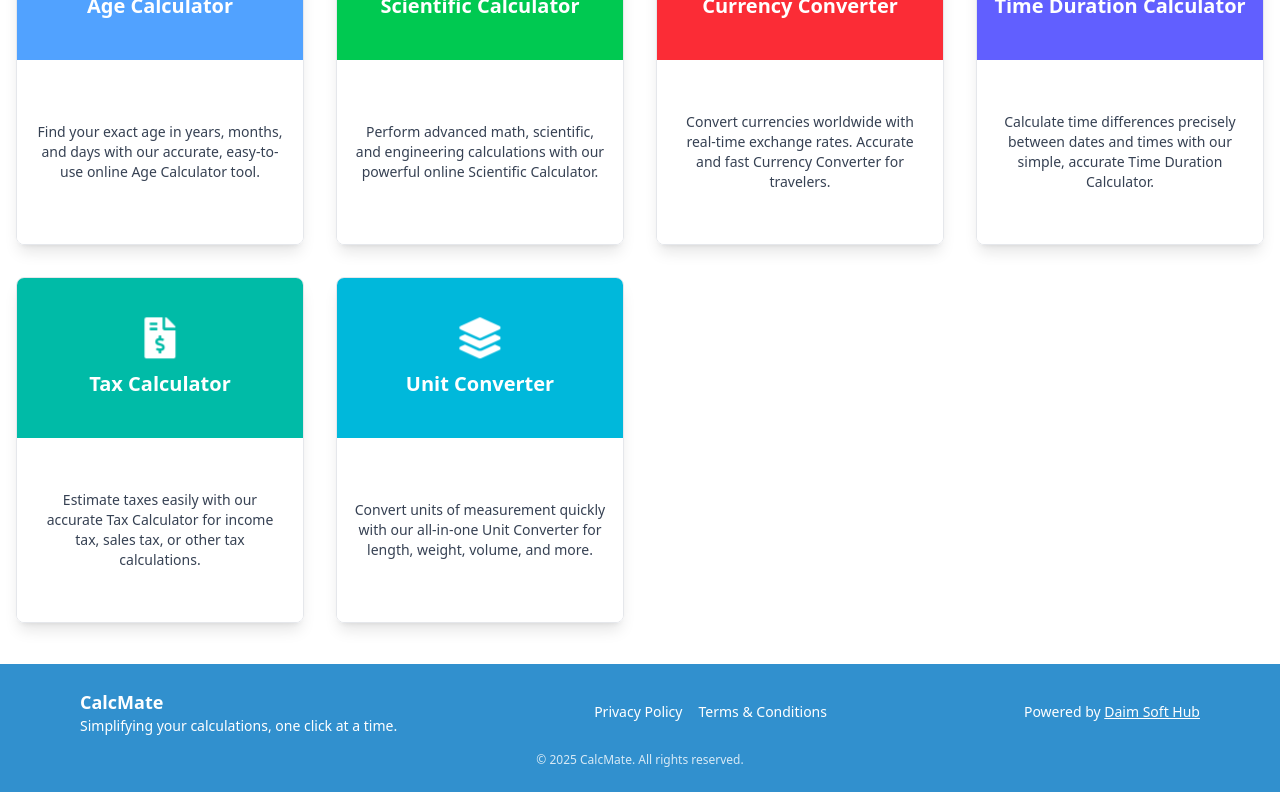
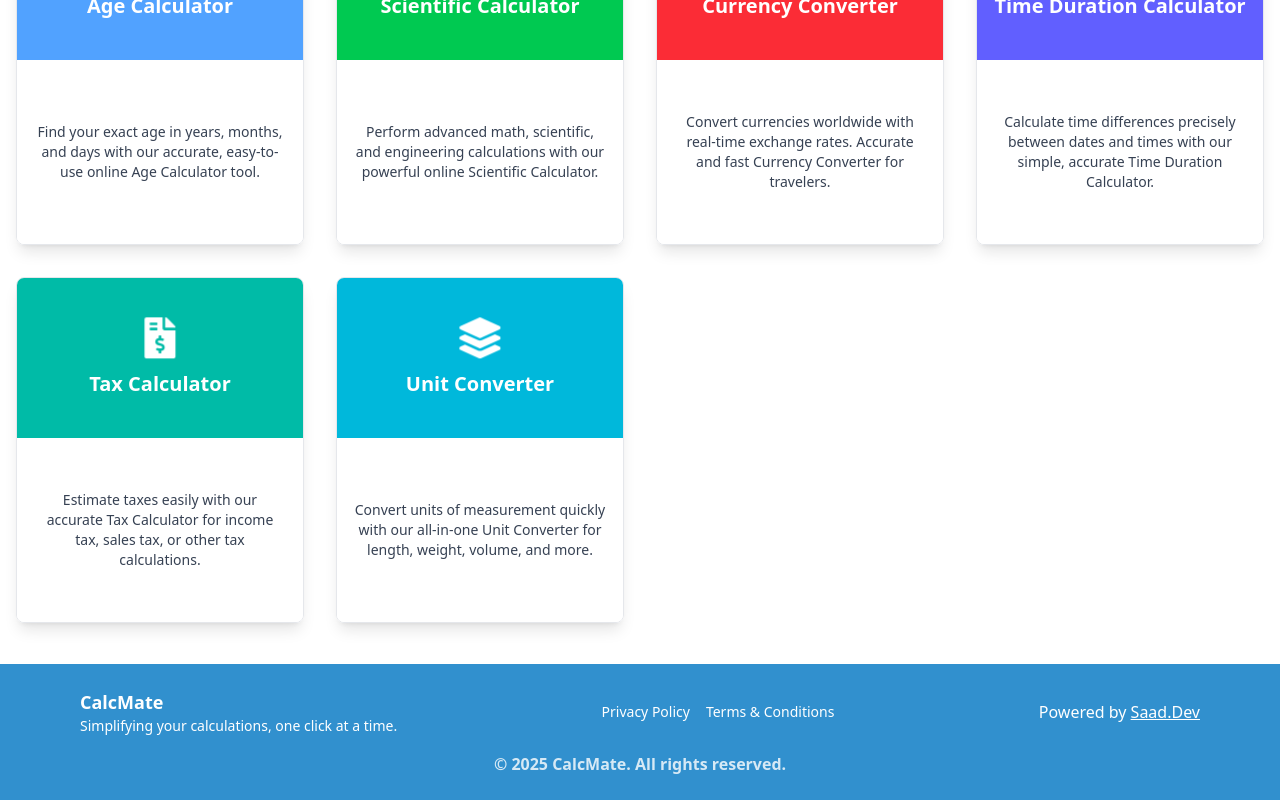
Before and after one commit to Saadbkhalid666/CalcMate, a React (Vite) app in the folder frontend/: page / in a window 1280 px wide. Shown: the part 1535-2335 px from the top of the page. Built offline with nearby package versions, Linux system fonts and the light colour scheme.

Commit message:
new version of footer

```diff
--- a/frontend/src/sections/footer/footer.jsx
+++ b/frontend/src/sections/footer/footer.jsx
@@ -23,22 +23,22 @@ export const Footer = () => {
 
         </div>
 
-        <div className="text-center md:text-right text-sm">
+        <div className="text-center md:text-right text-md">
           <p>
             Powered by{" "}
             <a
-              href="https://daimsofthub.com"
+              href="https://saadbinkhalid.vercel.app"
               target="_blank"
               rel="noopener noreferrer"
-              className="underline hover:text-gray-200"
+              className="underline  hover:text-gray-200"
             >
-              Daim Soft Hub
+              Saad.Dev
             </a>
           </p>
         </div>
       </div>
 
-      <div className="mt-4 text-center text-xs text-white/80">
+      <div className="mt-4 text-center text-md font-extrabold text-white/80">
         &copy; {new Date().getFullYear()} CalcMate. All rights reserved.
       </div>
     </footer>
```
